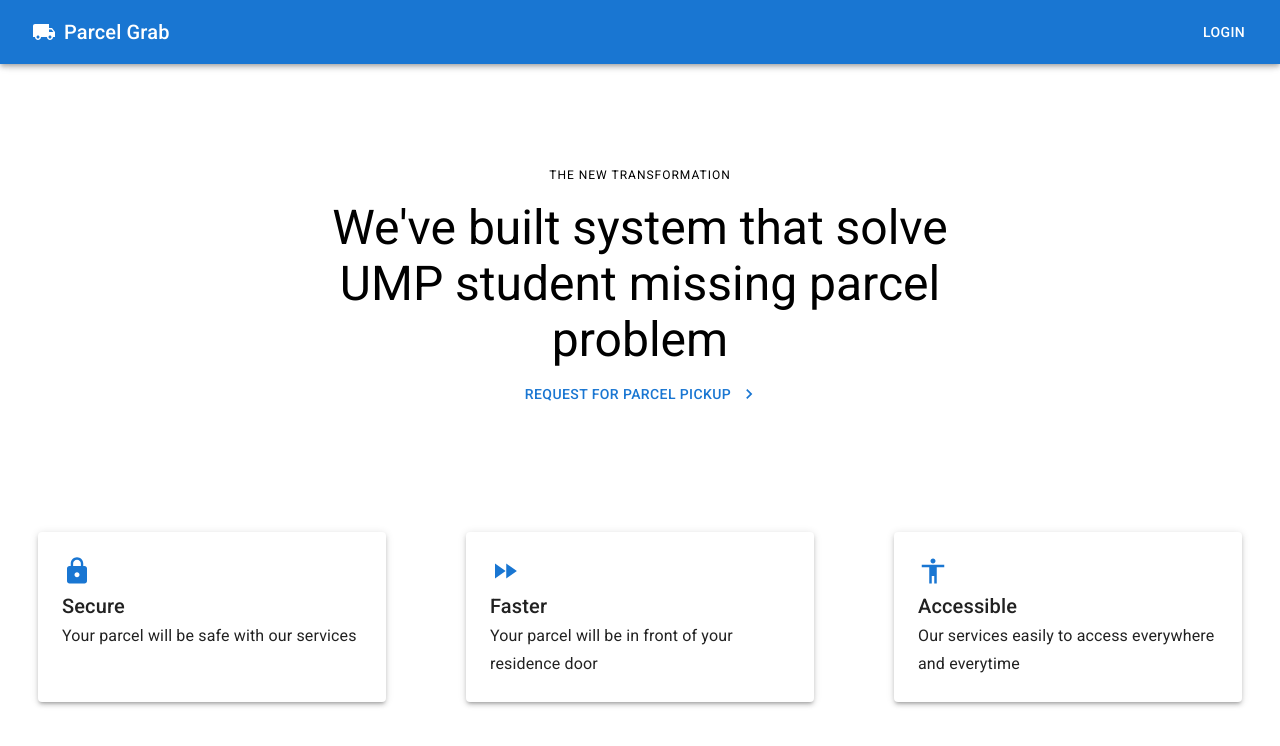
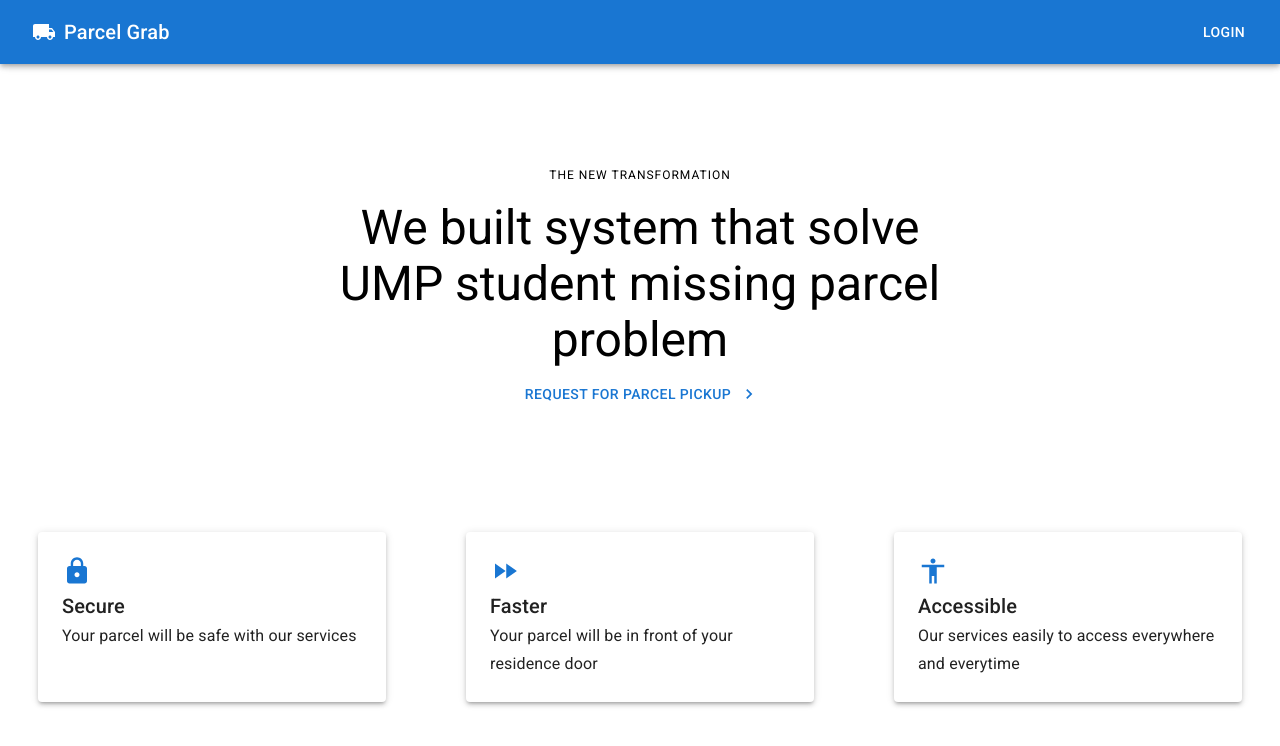
Before and after one commit to ahmadisyraf/grab-parcel, a Next.js app: page / in a window 1280 px wide. Shown: the top 746 px of the page. Built offline with nearby package versions, Linux system fonts and the light colour scheme; no server answers.

Commit message:
new code

```diff
--- a/pages/index.js
+++ b/pages/index.js
@@ -64,7 +64,7 @@ export default function Home() {
               <Fade in={true} timeout={{ enter: 1000 }}>
                 <Stack direction="column" spacing={1}>
                   <Typography variant='overline'>THE NEW TRANSFORMATION</Typography>
-                  <Typography variant='h3'>We've built system that solve UMP student missing parcel problem</Typography>
+                  <Typography variant='h3'>We built system that solve UMP student missing parcel problem</Typography>
                   <Box sx={{ display: "flex", flexDirection: "column", alignItems: "center" }}>
                     <Button endIcon={<NavigateNextIcon />} sx={{ width: "fit-content" }} onClick={() => user ? router.push("/request") : setOpen(true)}>Request for Parcel Pickup</Button>
                   </Box>
```
